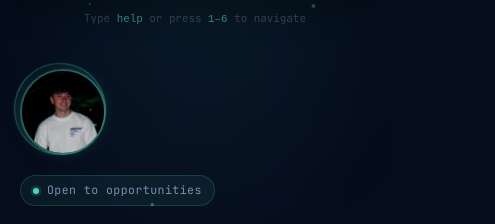
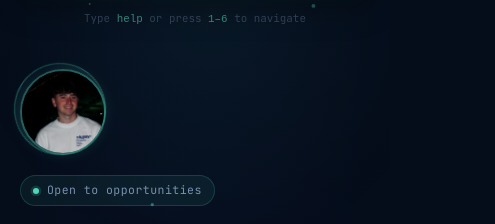
Before and after one commit to pep-vnd/portfolio, a React (Vite) app: page / in a window 390 px wide. Shown: the part 475-699 px from the top of the page, 495 px wide, since content can reach past the window. Built offline with nearby package versions, Linux system fonts and the light colour scheme.

Commit message:
fix: mobile overflow on iOS and adjust profile photo centering

```diff
--- a/src/sections/Hero/Hero.module.css
+++ b/src/sections/Hero/Hero.module.css
@@ -100,12 +100,13 @@
   width: 100%;
   height: 100%;
   object-fit: cover;
-  object-position: center center;
-  transform: scale(1.15); /* Zoom in to avoid transparent PNG edges and center better */
+  object-position: center;
+  /* Zoom in and push the image down and right (to move a bottom-right subject towards the top-left center) */
+  transform: scale(1.4) translate(4%, 4%);
   display: block;
   user-select: none;
   -webkit-user-drag: none;
-  background-color: #0d1829; /* Solid background in case of PNG transparency */
+  background-color: #0d1829;
 }
 
 .statusBadge {
--- a/src/styles/globals.css
+++ b/src/styles/globals.css
@@ -14,6 +14,7 @@
 html {
   scroll-behavior: smooth;
   scroll-padding-top: 80px;
+  overflow-x: hidden;
 }
 
 @media (prefers-reduced-motion: reduce) {
@@ -34,6 +35,7 @@ body {
   color: var(--text-primary);
   line-height: 1.6;
   overflow-x: hidden;
+  width: 100%;
   -webkit-font-smoothing: antialiased;
   -moz-osx-font-smoothing: grayscale;
   cursor: none;
```
